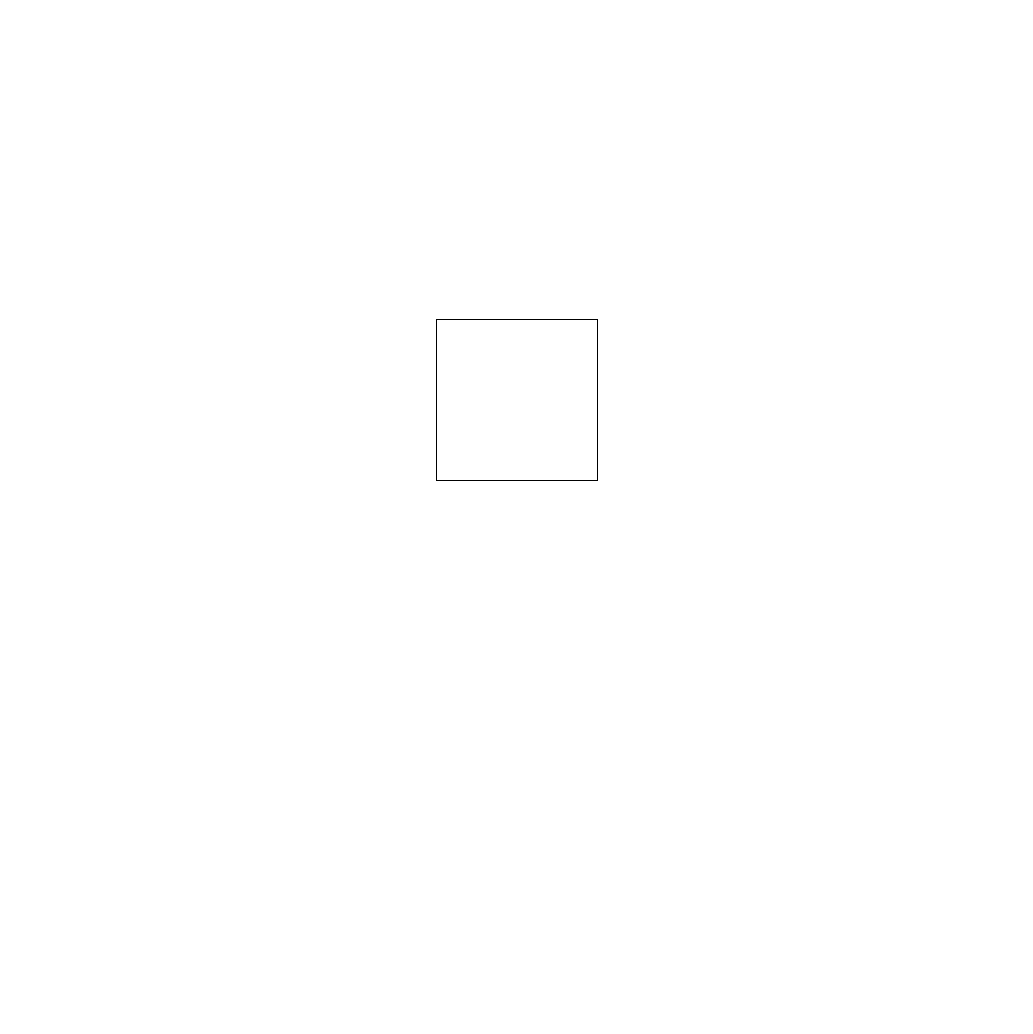
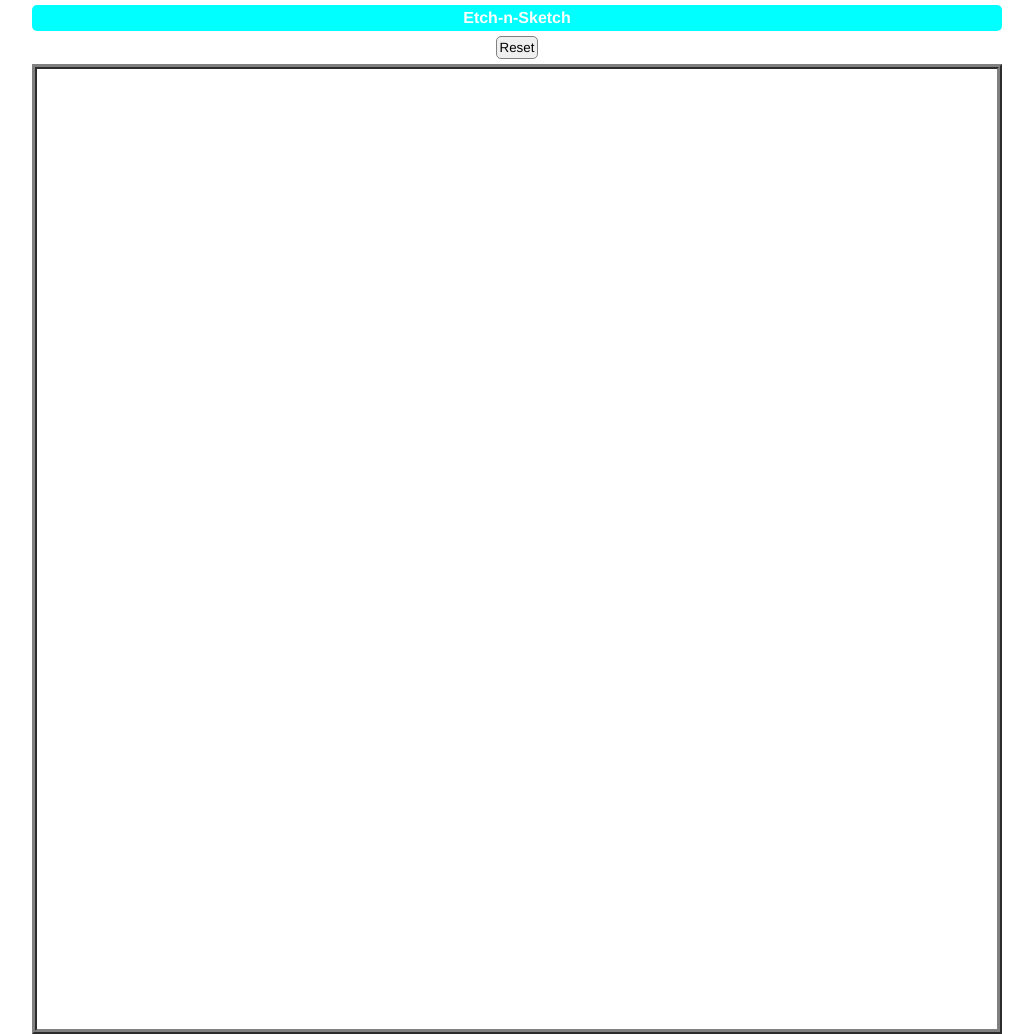
Before and after one commit to bryanluu/TOP_etchnsketch, a plain HTML site: page index.html in a window 1280 px wide. Shown: the whole page, without its empty margins (123-1156 px from the left). Before the commit the page ends 800 px from the top, so only its background shows below. Drawn offline with Linux system fonts and the light colour scheme.

Commit message:
Added reset button + logic.

```diff
--- a/index.html
+++ b/index.html
@@ -6,7 +6,13 @@
     <link href="main.css" rel="stylesheet" type="text/css">
   </head>
   <body>
-    <div id="container"></div>
+    <div id="widget">
+      <div id="title">
+      <h1>Etch-n-Sketch</h1>
+      <button type="submit">Reset</button>
+      </div>
+      <div id="container"></div>
+    </div>
     <script src="script.js"></script>
   </body>
 </html>
--- a/main.css
+++ b/main.css
@@ -1,12 +1,46 @@
+#widget {
+  position: absolute;
+  left: 50%;
+  transform: translate(-50%, 0);
+}
+
 #container {
-  position: absolute;
-  top: 50%;
-  left: 50%;
-  transform: translate(-50%, -50%);
   display: grid;
-  border: 1px ridge black;
+  border: 5px ridge gray;
+  width: 960px;
 }
 
 .hit {
-  background-color: cyan;;
+  background-color: black;
 }
+
+#title {
+  position: relative;
+  display: block;
+  left: 50%;
+  transform: translate(-50%, 0);
+  top: 5px;
+  text-align: center;
+}
+
+h1 {
+  font-family: Helvetica;
+  font-weight: bold;
+  background-color: cyan;
+  color: white;
+  padding: 5px;
+  border-radius: 5px;
+}
+
+button {
+  font-family: Helvetica;
+  border: 1px solid gray;
+  border-radius: 5px;
+  padding: 3px;
+  margin-top: 5px;
+  margin-bottom: 10px;
+}
+
+button:hover {
+  box-shadow: 0 0 3px black;
+}
--- a/script.js
+++ b/script.js
@@ -1,7 +1,9 @@
+/* Create the grid */
+function createEtchNSketch(ROWS, COLS) {
   let container = document.querySelector("#container");
 
-const ROWS = 16, COLS = 16;
-const size = 10;
+  let size = container.clientWidth/ROWS;
+  console.log(size)
 
   container.style["grid-template-rows"] = ROWS;
   container.style["grid-template-columns"] = COLS;
@@ -13,12 +15,11 @@ for (let row = 0; row < ROWS; row++)
       const div = document.createElement("div");
       div.style.width = size + "px";
       div.style.height = size + "px"
-    // div.style.backgroundColor = "cyan";
-    // div.style.border = "1px solid black";
       div.style["grid-row"] = row+1;
       div.style["grid-column"] = col+1;
       div.addEventListener("mouseover", function(e) {colorIn(this);})
       container.appendChild(div);
+    }
   }
 }
 
@@ -26,9 +27,24 @@ function colorIn(node) {
   node.classList.add("hit");
 }
 
+/* Reset logic */
+const resetButton = document.querySelector("button");
+resetButton.addEventListener("click", getDimensions);
+
+createEtchNSketch(16, 16);
+
 function reset() {
+  let container = document.querySelector("#container");
+  container.textContent = "";
   let hitNodes = document.querySelectorAll(".hit");
   hitNodes.forEach(node => {
     node.classList.remove("hit");
   })
 }
+
+function getDimensions() {
+  let rows = prompt("Enter rows:");
+  let cols = prompt("Enter columns:");
+  reset();
+  createEtchNSketch(rows, cols);
+}
```
Lines whose indentation alone changed are shown as unchanged.
